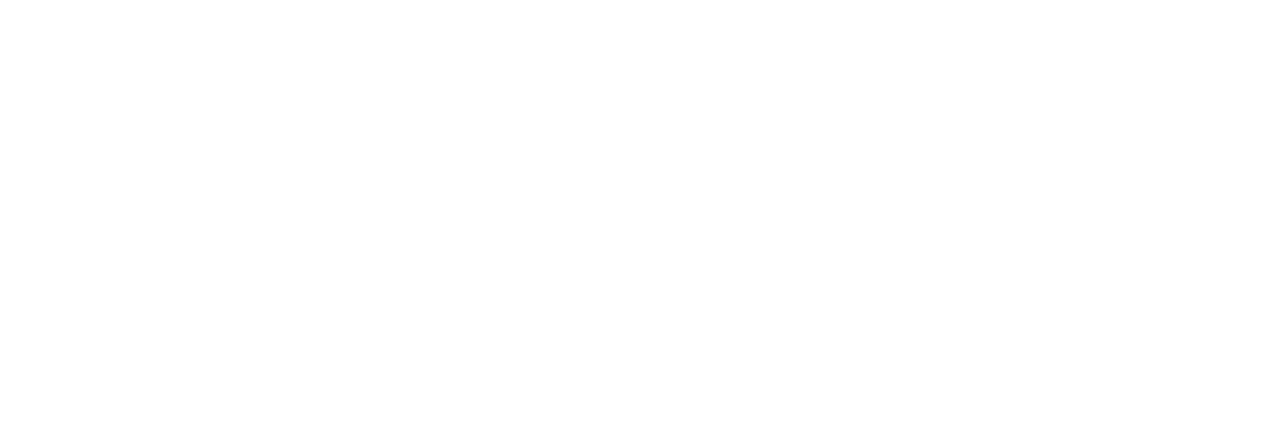
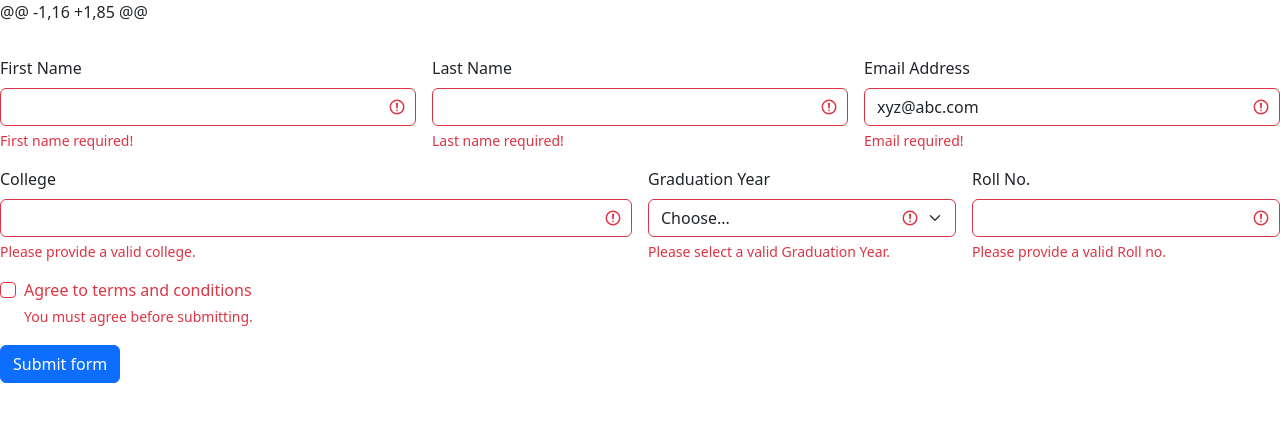
Before and after one commit to acciojob/bootstrap-card-ShivangiMishra98, a website: page main.html in a window 1280 px wide. Drawn offline with nearby package versions, Linux system fonts and the light colour scheme.

Commit message:
completed

```diff
--- a/main.html
+++ b/main.html
@@ -1,16 +1,95 @@
+@@ -1,16 +1,85 @@
 <!DOCTYPE html>
+
 
 <html>
 
+
 <head>
 	<link rel="stylesheet" href="styles.css">
+	<link href="https://cdn.jsdelivr.net/npm/bootstrap@5.2.2/dist/css/bootstrap.min.css" rel="stylesheet" integrity="sha384-Zenh87qX5JnK2Jl0vWa8Ck2rdkQ2Bzep5IDxbcnCeuOxjzrPF/et3URy9Bv1WTRi" crossorigin="anonymous">
 </head>
+
 
 <body>
 	<!-- the entire body must be written by student -->
     <script type="text/javascript" src="./script.js">
 </script>
 
+
+    <form class="row g-3 mt-3">
+		<div class="col-md-4">
+		  <label for="first-name-input" class="form-label">First Name</label>
+		  <input type="text" class="form-control is-invalid" id="first-name-input" required>
+		  <div class="invalid-feedback">
+			First name required!
+		  </div>
+		</div>
+		<div class="col-md-4">
+		  <label for="last-name-input" class="form-label">Last Name</label>
+		  <input type="text" class="form-control is-invalid" id="last-name-input" required>
+		  <div class="invalid-feedback">
+			Last name required!
+		  </div>
+		</div>
+		<div class="col-md-4">
+		  <label for="email-input" class="form-label">Email Address</label>
+		  <div class="input-group has-validation">
+			<input type="email" class="form-control is-invalid" id="email-input" aria-describedby="inputGroupPrepend3 validationServerUsernameFeedback" value="xyz@abc.com" required>
+			<div id="validationServerUsernameFeedback" class="invalid-feedback">
+			  Email required!
+			</div>
+		  </div>
+		</div>
+		<div class="col-md-6">
+		  <label for="college-input" class="form-label">College</label>
+		  <input type="text" class="form-control is-invalid" id="college-input" aria-describedby="validationServer03Feedback" required>
+		  <div id="validationServer03Feedback" class="invalid-feedback">
+			Please provide a valid college.
+		  </div>
+		</div>
+		<div class="col-md-3">
+		  <label for="grad-year-select" class="form-label">Graduation Year</label>
+		  <select class="form-select is-invalid" id="grad-year-select" aria-describedby="validationServer04Feedback" required>
+			<option selected disabled value="">Choose...</option>
+			<option>2020</option>
+			<option>2021</option>
+			<option>2022</option>
+			<option>2023</option>
+		  </select>
+		  <div id="validationServer04Feedback" class="invalid-feedback">
+			Please select a valid Graduation Year.
+		  </div>
+		</div>
+		<div class="col-md-3">
+		  <label for="roll-no-input" class="form-label">Roll No.</label>
+		  <input type="text" class="form-control is-invalid"  id="roll-no-input" aria-describedby="validationServer05Feedback" required>
+		  <div id="validationServer05Feedback" class="invalid-feedback">
+			Please provide a valid Roll no.
+		  </div>
+		</div>
+		<div class="col-12" >
+		  <div class="form-check">
+			<input class="form-check-input is-invalid" type="checkbox" value="" id="conditions-checkbox" aria-describedby="invalidCheck3Feedback" required>
+			<label class="form-check-label" for="conditions-checkbox">
+			  Agree to terms and conditions
+			</label>
+			<div id="invalidCheck3Feedback" class="invalid-feedback">
+			  You must agree before submitting.
+			</div>
+		  </div>
+		</div>
+		<div class="col-12">
+		  <button class="btn btn-primary" type="submit">Submit form</button>
+		</div>
+	  </form>
+
+    <script type="text/javascript" src="./script.js"></script>
+	<script src="https://cdn.jsdelivr.net/npm/bootstrap@5.2.2/dist/js/bootstrap.bundle.min.js" integrity="sha384-OERcA2EqjJCMA+/3y+gxIOqMEjwtxJY7qPCqsdltbNJuaOe923+mo//f6V8Qbsw3" crossorigin="anonymous"></script>
+
+
 </body>
 
 </html>
+
+</html>
```
